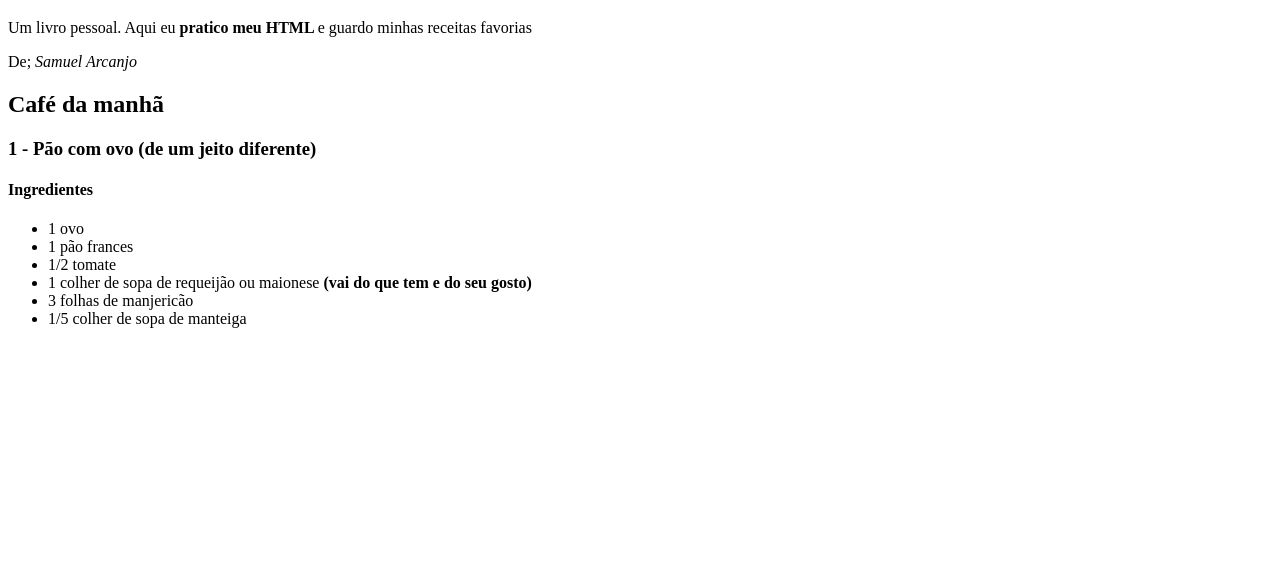
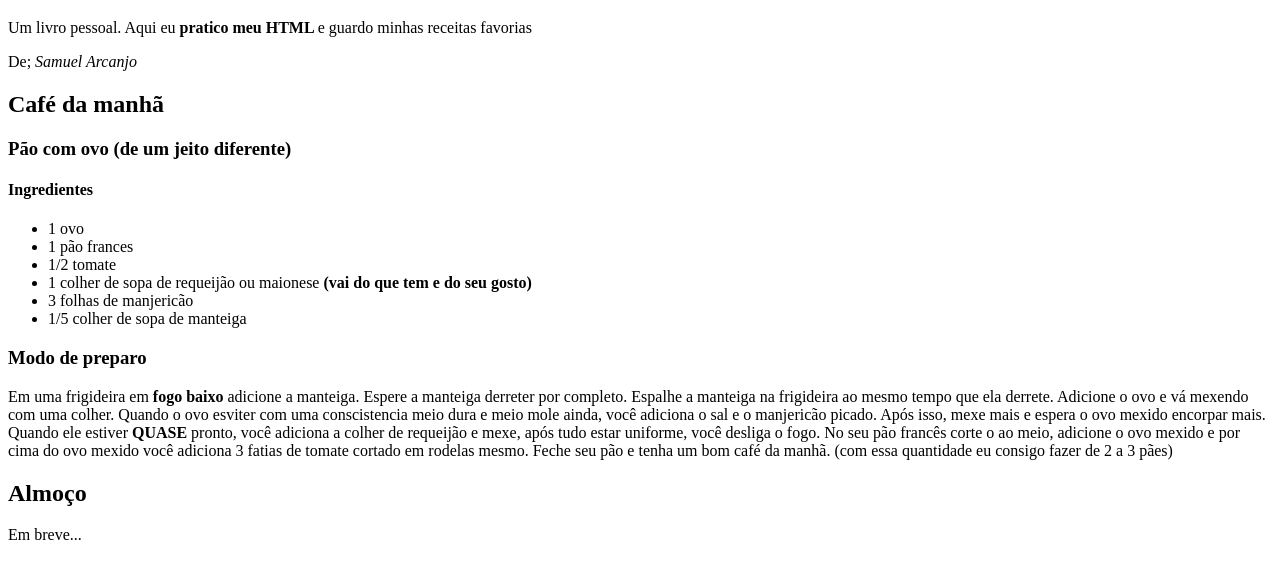
Before and after one commit to SamukaArcanjo/html-fundamentos, a plain HTML site: page tags-iniciais/pratc.html in a window 1280 px wide. Shown: the part 61-640 px from the top of the page. Drawn offline with Linux system fonts and the light colour scheme.

Commit message:
tags-iniciais/pratc.html0

```diff
--- a/tags-iniciais/pratc.html
+++ b/tags-iniciais/pratc.html
@@ -1,5 +1,5 @@
 <!DOCTYPE html>
-<html lang="en">
+<html lang="pt-br">
 <head>
     <meta charset="UTF-8">
     <meta name="viewport" content="width=device-width, initial-scale=1.0">
@@ -19,7 +19,7 @@
     <main>
         <h2> Café da manhã</h2>
 
-        <h3> 1 - Pão com ovo (de um jeito diferente)</h3>
+        <h3>Pão com ovo (de um jeito diferente)</h3>
         <h4>Ingredientes</h4>
 
         <ul>
@@ -31,7 +31,13 @@
             <li>1/5 colher de sopa de manteiga</li>
         </ul>
 
+        <h3>Modo de preparo</h3>
 
+        <p>Em uma frigideira em <strong>fogo baixo</strong> adicione a manteiga. Espere a manteiga derreter por completo. Espalhe a manteiga na frigideira ao mesmo tempo que ela derrete. Adicione o ovo e vá mexendo com uma colher. Quando o ovo esviter com uma conscistencia meio dura e meio mole ainda, você adiciona o sal e o manjericão picado. Após isso, mexe mais e espera o ovo mexido encorpar mais. Quando ele estiver <strong>QUASE</strong> pronto, você adiciona a colher de requeijão e mexe, após tudo estar uniforme, você desliga o fogo. No seu pão francês corte o ao meio, adicione o ovo mexido e por cima do ovo mexido você adiciona 3 fatias de tomate cortado em rodelas mesmo. Feche seu pão e tenha um bom café da manhã. (com essa quantidade eu consigo fazer de 2 a 3 pães) </p>
+
+        <h2>Almoço</h2>
+
+        <p>Em breve...</p>
 
     </main>
 </body>
```
